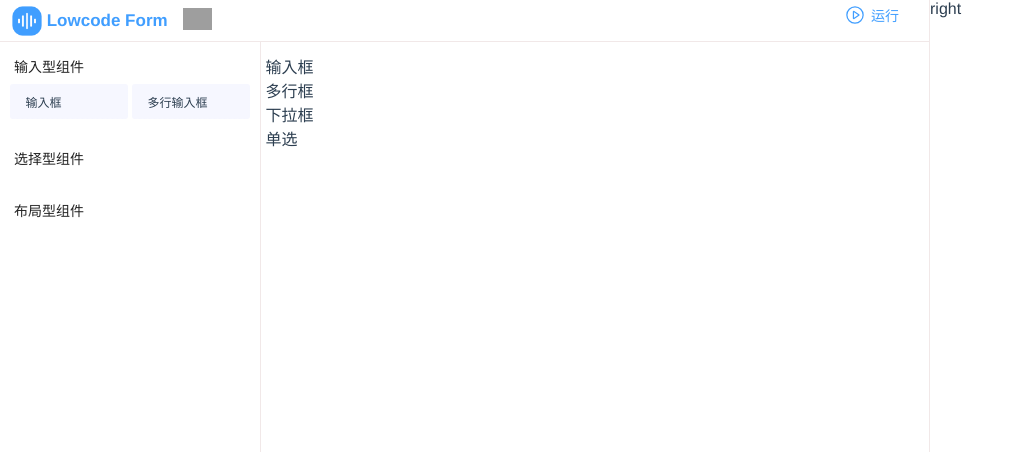
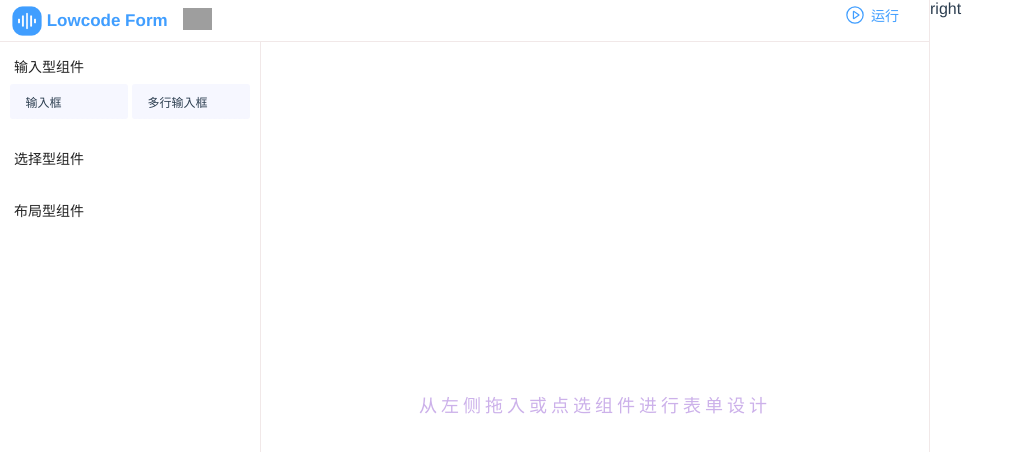
Before and after one commit to hayeslv/lowcode-form, a Vue app: page / in a window 1280 px wide. Shown: the top 452 px of the page, without its empty margins (0-1012 px from the left). Built offline with nearby package versions, Linux system fonts and the light colour scheme; grey boxes are pictures that could not be loaded.

Commit message:
feat(center-board): 开始准备渲染编辑器中组件

```diff
--- a/src/config/component.ts
+++ b/src/config/component.ts
@@ -10,12 +10,17 @@ export interface MenuComponent {
   key: string;
   label: string;
   icon?: string;
-  isMenuComponent?: boolean;
+  isMenuComponent?: boolean; // 是否是菜单组件
 }
 
-// 中间的组件
+// 中间的组件（实例化后）
 export interface ElementComponent extends MenuComponent {
   id: number;
+  layout: string;
+  __config__: {
+    span: number;
+    labelWidth?: number;
+  };
 }
 
 // 表单属性
@@ -59,11 +64,15 @@ export const componentTypeList: componentTypeItem[] = [
   },
 ];
 
-// 左侧菜单组件实例化（添加id）
+// 左侧菜单组件实例化
 export const menuComponentInstance = (element: MenuComponent): ElementComponent => {
   return {
     id: Math.floor(Math.random() * 9999999),
+    layout: "colFormItem", // 默认先用列排列
     isMenuComponent: true,
+    __config__: {
+      span: 24,
+    },
     ...element,
   };
 };
--- a/src/pages/center-board/DraggableItem.tsx
+++ b/src/pages/center-board/DraggableItem.tsx
@@ -1,6 +1,19 @@
+import { ElCol, ElFormItem } from "element-plus";
 import type { PropType } from "vue";
 import { defineComponent } from "vue";
 import type { ElementComponent } from "~/config";
+
+const layouts = {
+  colFormItem(curComponent: ElementComponent) {
+    const config = curComponent.__config__;
+    const labelWidth = config.labelWidth ? `${config.labelWidth}px` : null;
+    return <ElCol span={config.span} class="drawing-item">
+      <ElFormItem label-width={labelWidth}>
+        {curComponent.label}
+      </ElFormItem>
+    </ElCol>;
+  },
+};
 
 export default defineComponent({
   props: {
@@ -8,9 +21,13 @@ export default defineComponent({
   },
   setup() {},
   render() {
-    return <div class="drawing-item">
-      {this.component.isMenuComponent && <svg-icon icon-class={this.component.icon} />}
-      {this.component.label}
-    </div>;
+    const layout = layouts[this.component.layout];
+    console.log(this.component);
+    // return <div class="drawing-item">
+    //   {layout(this.component)}
+    //   {/* {this.component.isMenuComponent && <svg-icon icon-class={this.component.icon} />}
+    //   {this.component.label} */}
+    // </div>;
+    return layout(this.component);
   },
 });
--- a/src/pages/center-board/hooks/useDrawingList.tsx
+++ b/src/pages/center-board/hooks/useDrawingList.tsx
@@ -61,10 +61,10 @@ export function useDrawingList() {
   // ----------测试数据----------
   const initData = () => {
     drawingList.value = [
-      { id: 1, key: "input", label: "输入框", icon: "" },
-      { id: 2, key: "textarea", label: "多行框", icon: "" },
-      { id: 3, key: "select", label: "下拉框", icon: "" },
-      { id: 4, key: "radio", label: "单选", icon: "" },
+      // { id: 1, key: "input", label: "输入框", icon: "" },
+      // { id: 2, key: "textarea", label: "多行框", icon: "" },
+      // { id: 3, key: "select", label: "下拉框", icon: "" },
+      // { id: 4, key: "radio", label: "单选", icon: "" },
     ];
   };
 
--- a/src/pages/center-board/index.scss
+++ b/src/pages/center-board/index.scss
@@ -31,6 +31,8 @@
 
 
 .drawing-board {
+  display: flex;
+  flex-direction: column;
   height: 100%;
   position: relative;
   > * {
```
